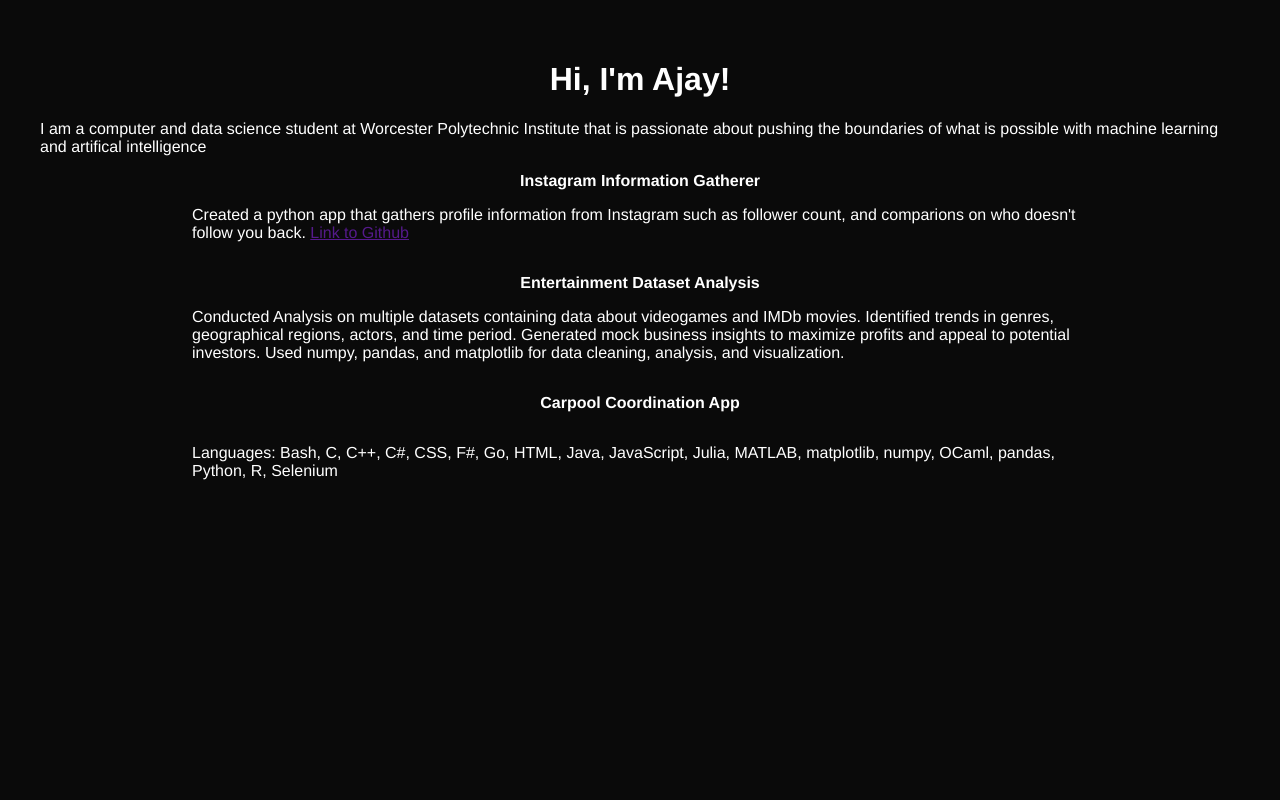
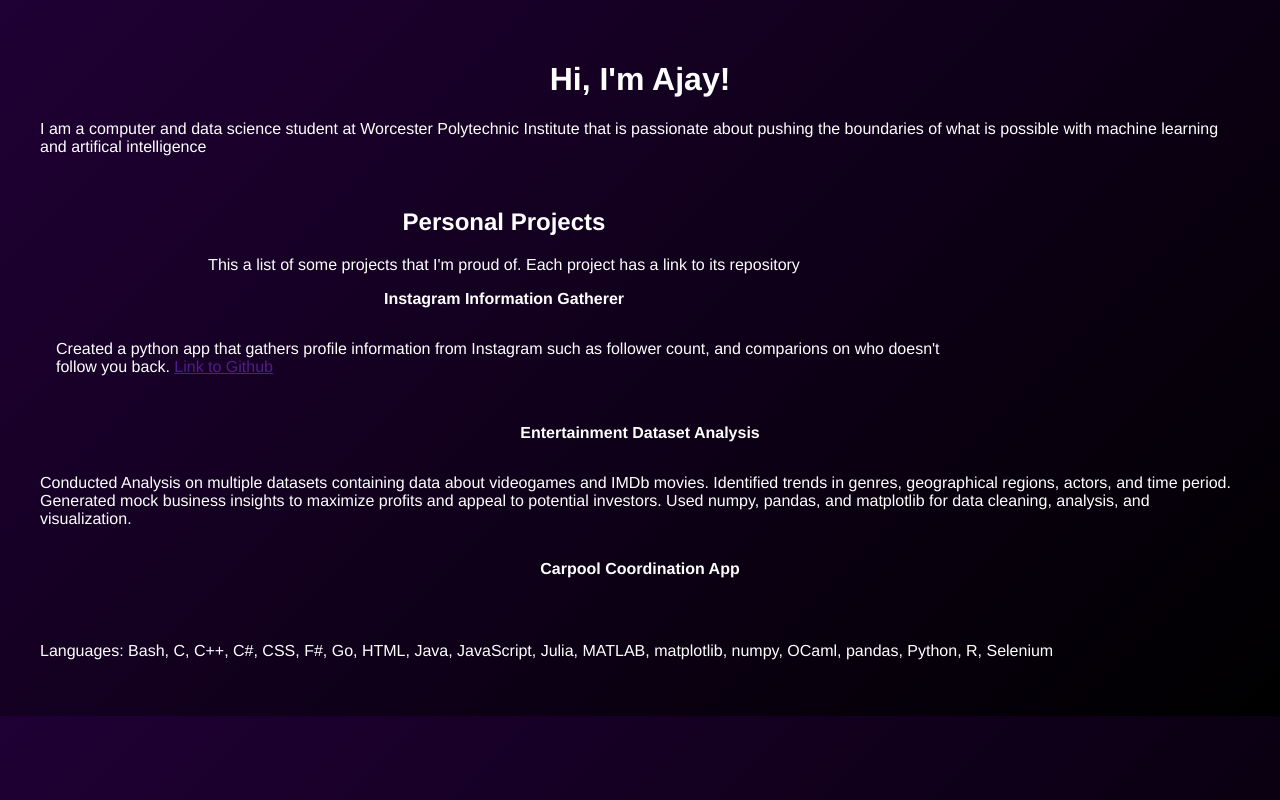
Before and after one commit to ajay-bhagava/ajay-bhagava.github.io, a plain HTML site: page index.html in a window 1280 px wide. Drawn offline with Linux system fonts and the light colour scheme.

Commit message:
Added Gradient background

```diff
--- a/index.html
+++ b/index.html
@@ -17,14 +17,14 @@
       </div>
     </header>
     <div id="projects-section">
+      <div id="projects-header">
+        <h2>Personal Projects</h2>
+        This a list of some projects that I'm proud of. Each project has a link
+        to its repository
+      </div>
       <div class="project">
         <p class="project-title">Instagram Information Gatherer</p>
-        <div class="project-body">
-          <div class="skills">
-            <p class="skills-header"></p>
-            <div class="skill icons"></div>
-          </div>
-
+        <div class="project-body"></div>
           <p class="project-description">
             Created a python app that gathers profile information from Instagram
             such as follower count, and comparions on who doesn't follow you
@@ -36,11 +36,7 @@
       <div class="project">
         <p class="project-title">Entertainment Dataset Analysis</p>
         <div class="project-body">
-          <div class="skills">
-            <p class="skills-header"></p>
-            <div class="skill icons"></div>
-          </div>
-          <p class="project-description">
+                    <p class="project-description">
             Conducted Analysis on multiple datasets containing data about
             videogames and IMDb movies. Identified trends in genres,
             geographical regions, actors, and time period. Generated mock
@@ -49,14 +45,9 @@
             analysis, and visualization.
           </p>
         </div>
-      </div>
       <div class="project">
         <p class="project-title">Carpool Coordination App</p>
         <div class="project-body">
-          <div class="skills">
-            <p class="skills-header"></p>
-            <div class="skill icons"></div>
-          </div>
           <p class="project-description"></p>
         </div>
       </div>
--- a/styles.css
+++ b/styles.css
@@ -1,8 +1,13 @@
 body {
   color: white;
   padding: 2em;
-  font-family: 'Helvetica';
-  background: rgb(10, 10, 10);
+  font-family: "Helvetica";
+  background: rgb(32, 0, 53);
+  background: linear-gradient(
+    135deg,
+    rgba(32, 0, 53, 1) 0%,
+    rgba(0, 0, 0, 1) 100%
+  );
 }
 
 h1 {
@@ -13,10 +18,18 @@ h1 {
   display: flex;
   flex-direction: column;
   max-width: 70vw;
-  margin: 0 auto;
+  margin: 2em auto;
+  margin-left: 1em;
 }
-
+#projects-header {
+  text-align: center;
+}
 .project-title {
   text-align: center;
   font-weight: bold;
 }
+
+.project-body {
+  display: flex;
+  gap: 8px;
+}
```
